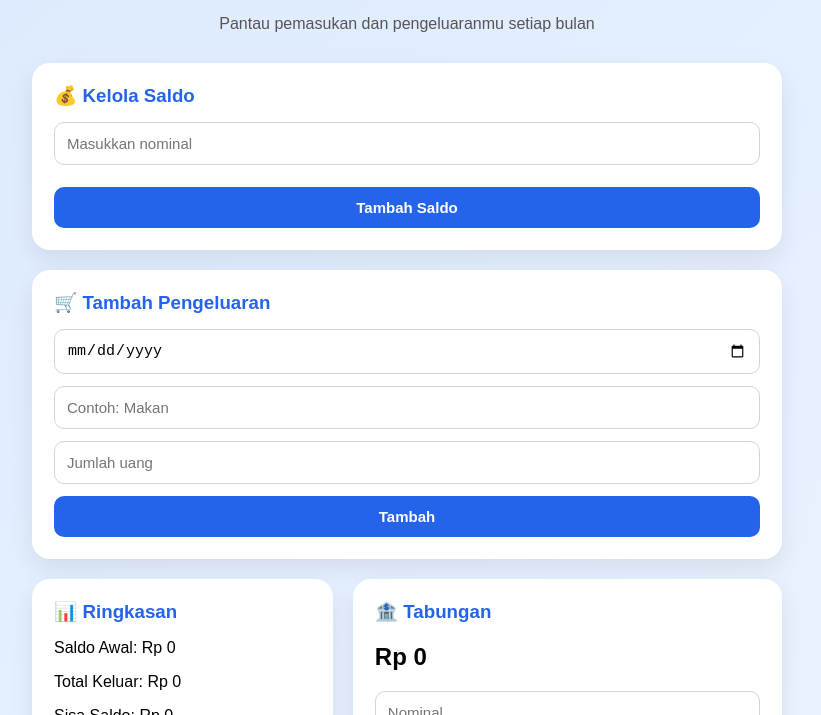
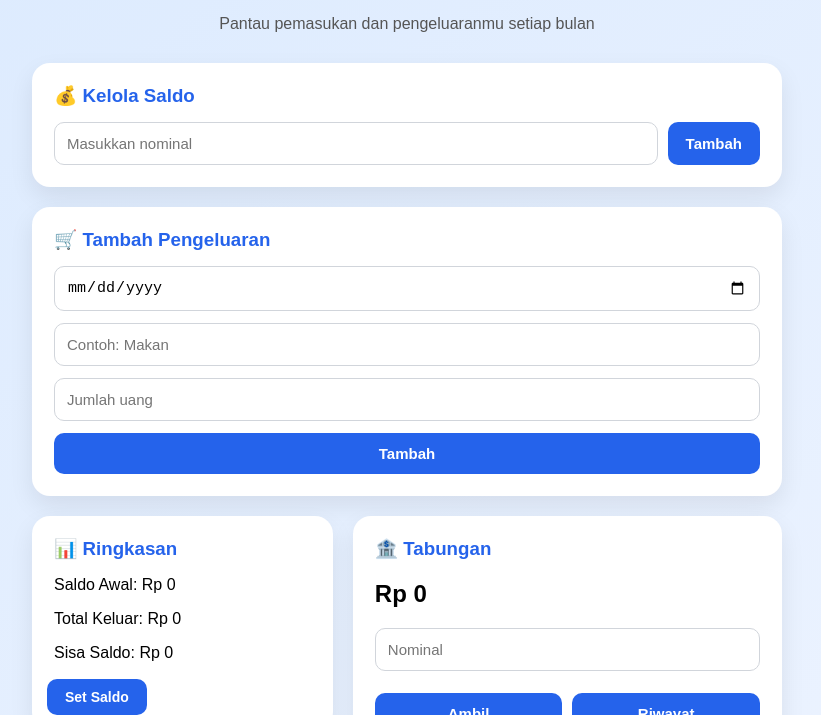
Before and after one commit to ariangsari07-sys/catatan-keuangan, a website: page index.html in a window 1280 px wide. Shown: the part 85-800 px from the top of the page, without its empty margins (233-1054 px from the left). Drawn offline with Linux system fonts and the light colour scheme.

Commit message:
merubah tempat tombol set saldo dan tambah saldo

```diff
--- a/index.html
+++ b/index.html
@@ -17,10 +17,19 @@
     <!-- Kelola Saldo -->
     <div class="card">
         <h3>💰 Kelola Saldo</h3>
-        <input type="text" id="saldoAwal" placeholder="Masukkan nominal" oninput="formatAngka(this)">
-        <div class="btn-group">
-            <button onclick="tambahSaldo()">Tambah Saldo</button>
-        </div>
+       <div class="saldo-input-group">
+
+    <input
+    type="text"
+    id="saldoAwal"
+    placeholder="Masukkan nominal"
+    oninput="formatAngka(this)">
+
+    <button onclick="tambahSaldo()">
+        Tambah
+    </button>
+
+</div>
     </div>
 
     <!-- Tambah Pengeluaran -->
@@ -51,7 +60,11 @@
             <p>Sisa Saldo:
                 <span id="sisaSaldo">Rp 0</span>
             </p>
-            <button onclick="simpanSaldo()">Set Saldo</button>
+            <button
+class="btn-set-saldo"
+onclick="simpanSaldo()">
+    Set Saldo
+</button>
         </div>
 
         <!-- TABUNGAN -->
--- a/style.css
+++ b/style.css
@@ -158,7 +158,27 @@ tr:hover{
 
 .ringkasan-card{
     width: 40%;
-    height: 125px;
+    min-height: 170px;
+    position: relative;
+}
+
+.btn-set-saldo{
+    width:auto;
+    padding:8px 14px;
+    font-size:13px;
+
+    position:absolute;
+    bottom:15px;
+    left:15px;
+
+}.btn-set-saldo{
+    width:auto;
+    padding:10px 18px;
+    font-size:14px;
+    font-weight:bold;
+    position:absolute;
+    bottom:15px;
+    left:15px;
 }
 
 .tabungan-card{
@@ -182,3 +202,18 @@ tr:hover{
     }
 
 }
+
+.saldo-input-group{
+    display:flex;
+    gap:10px;
+}
+
+.saldo-input-group input{
+    flex:1;
+    margin-bottom:0;
+}
+
+.saldo-input-group button{
+    width:auto;
+    padding:12px 18px;
+}
```
